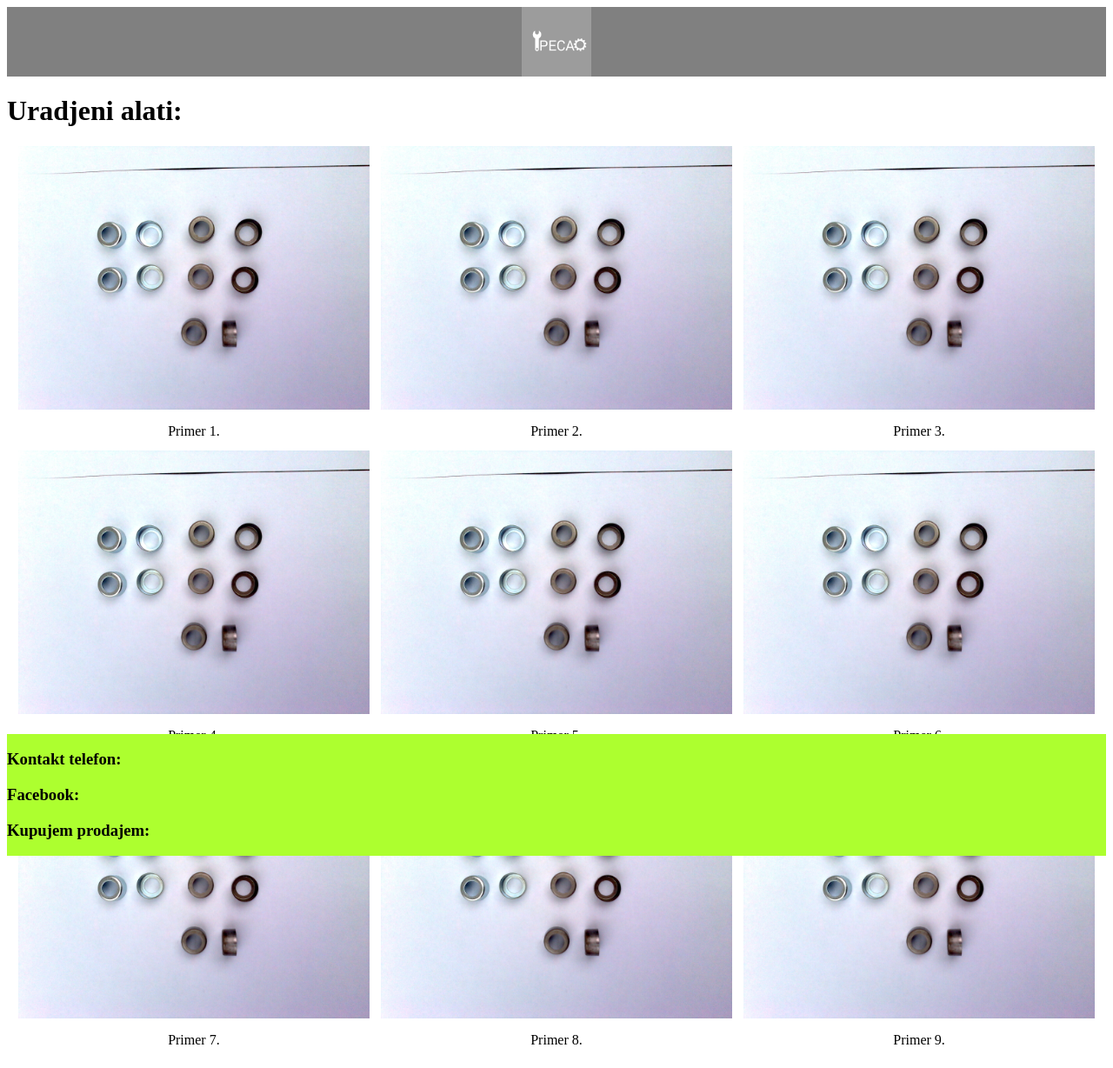
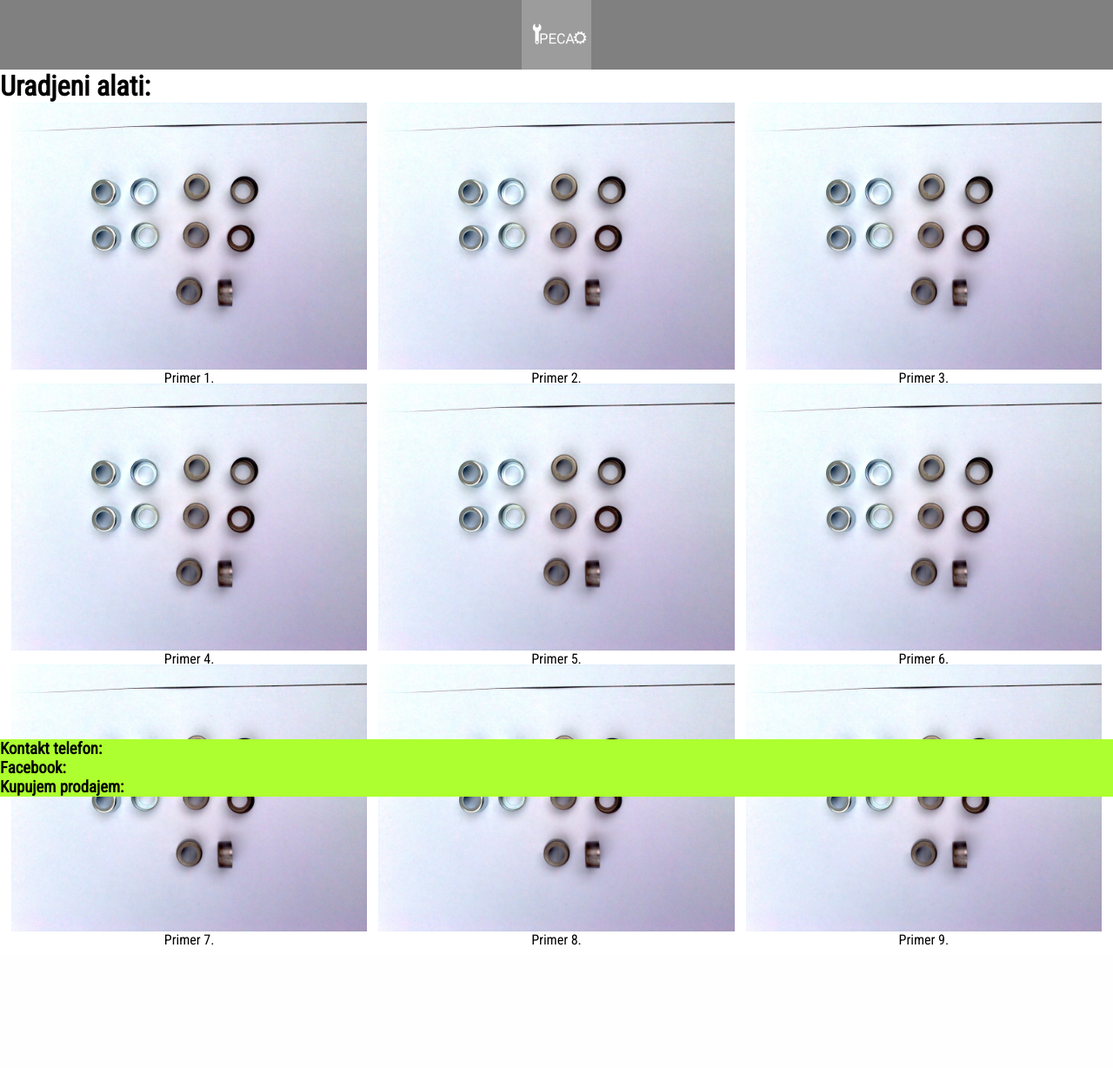
Before and after one commit to zokikizz/peca, a Django app: page / in a window 1280 px wide. Shown: the whole page at 87% size. After the commit the page ends 1087 px from the top, so only its background shows below. Run offline with Django 3.2, Linux system fonts and the light colour scheme.

Commit message:
Font added

```diff
--- a/peconi/templates/base.html
+++ b/peconi/templates/base.html
@@ -5,6 +5,9 @@
     <meta charset="UTF-8">
     <meta name="viewport" content="width=device-width, initial-scale=1.0">
     <meta http-equiv="X-UA-Compatible" content="ie=edge">
+
+    <link href="https://fonts.googleapis.com/css?family=Roboto+Condensed" rel="stylesheet">
+
     <link rel="shortcut icon" type="image/x-icon" href="{% static 'images/peca.ico' %}" />
     <link rel="stylesheet" href="{% static 'css/main.css'%}">
     <title>Peca</title>
--- a/static/css/main.css
+++ b/static/css/main.css
@@ -1,3 +1,9 @@
+* {
+    margin: 0;
+    padding: 0;
+    font-family: 'Roboto Condensed', sans-serif;
+}
+
 body {
     display: grid;
     grid-template-rows: 80px 90% 50px;
```
